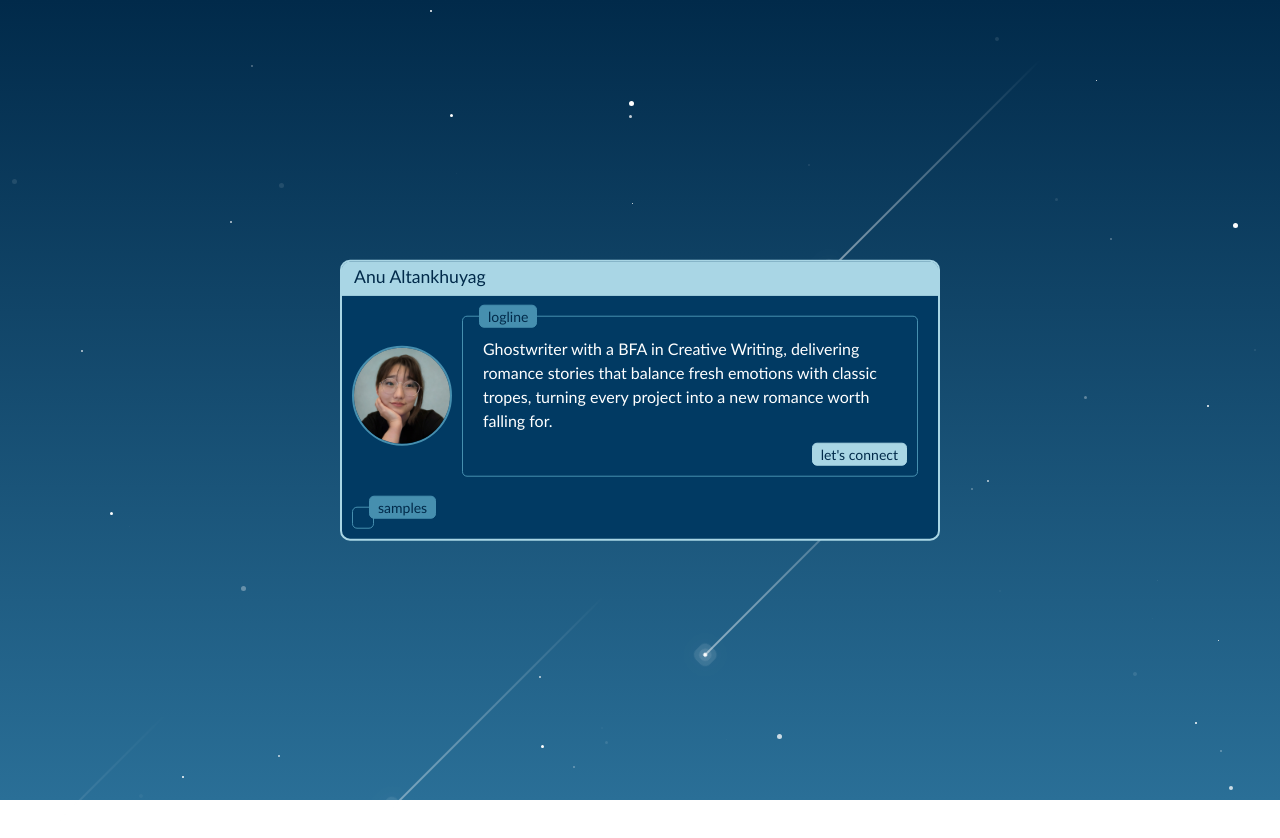
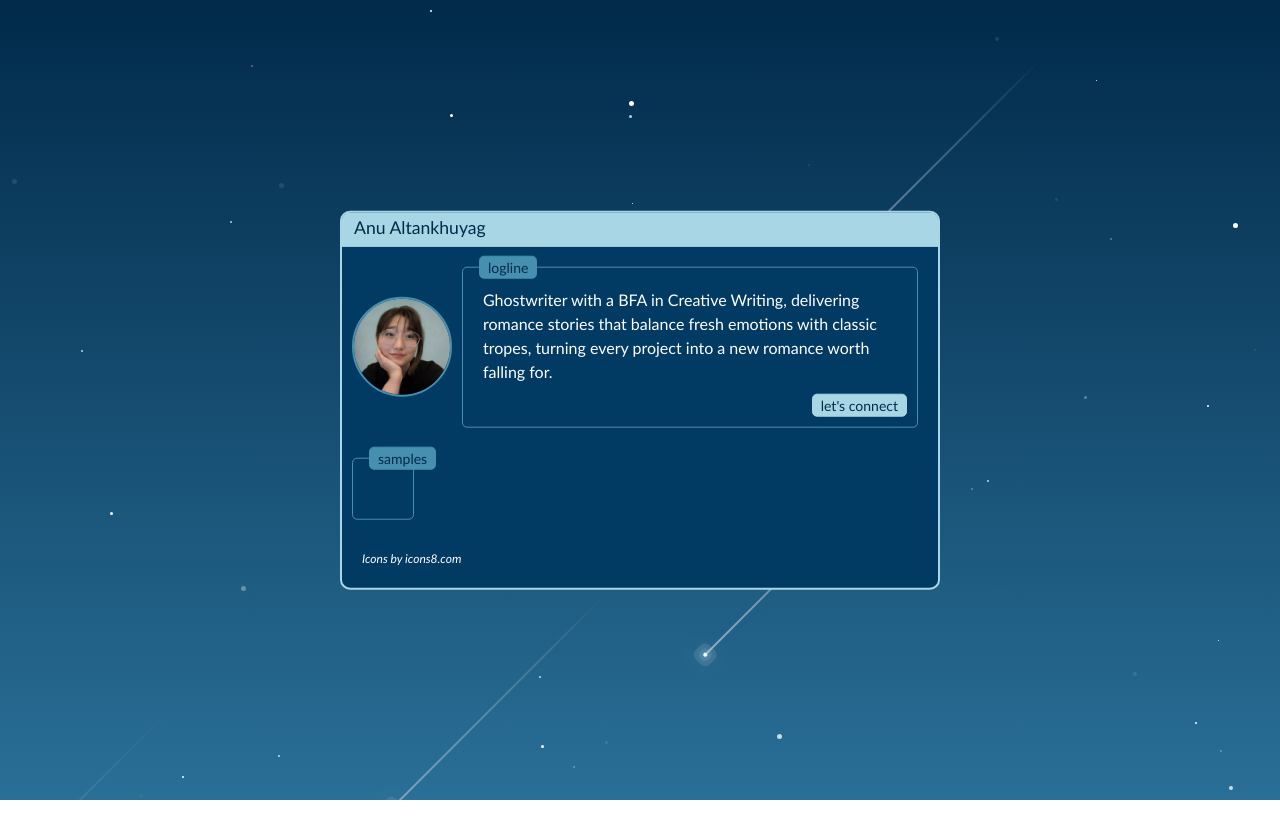
Before and after one commit to lunargravity/anuromance, a Next.js app: page / in a window 1280 px wide. Shown: the top 838 px of the page. Built offline with nearby package versions, Linux system fonts and the light colour scheme.

Commit message:
Added icons source link

```diff
--- a/src/app/global.css
+++ b/src/app/global.css
@@ -238,4 +238,16 @@ section {
   font-size: 0.75rem;
   color: var(--color-primarytext);
   font-style: italic;
+  margin: 20px;
+  justify-content: flex-end;
+  display: flex;
 }
+
+/* === SAMPLES SETTINGS === */
+
+.samples {
+  display: flex;
+  justify-content: space-between;
+  align-items: center;
+  margin: 20px;
+}
--- a/src/app/page.tsx
+++ b/src/app/page.tsx
@@ -160,6 +160,9 @@ export default function Page() {
                 </div>
               </div>
             </div>
+            <div className="source">
+              <p>Icons by <a href="https://icons8.com/" target="_blank" rel="noopener referrer">icons8.com</a></p>
+            </div>
           </div>
         </div>
         <div id="contact-window" className="draggable-container">
@@ -228,35 +231,6 @@ export default function Page() {
           </div>
         </div>
       </section>
-      <ul className="source">
-        <li>
-          <a target="_blank" href="https://icons8.com/icon/8808/linkedin">
-            LinkedIn
-          </a>{" "}
-          icon by{" "}
-          <a target="_blank" href="https://icons8.com">
-            Icons8
-          </a>
-        </li>
-        <li>
-          <a target="_blank" href="https://icons8.com/icon/2y_wcSzVjqiQ/upwork">
-            Upwork
-          </a>{" "}
-          icon by{" "}
-          <a target="_blank" href="https://icons8.com">
-            Icons8
-          </a>
-        </li>
-        <li>
-          <a target="_blank" href="https://icons8.com/icon/118638/tiktok">
-            TikTok
-          </a>{" "}
-          icon by{" "}
-          <a target="_blank" href="https://icons8.com">
-            Icons8
-          </a>
-        </li>
-      </ul>
     </>
   );
 }
```
